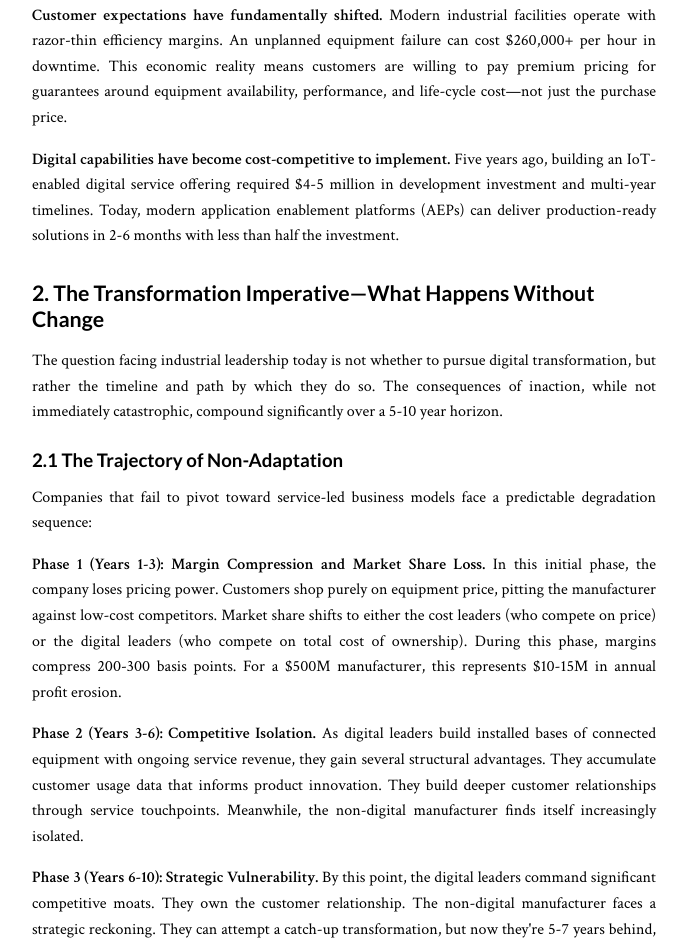
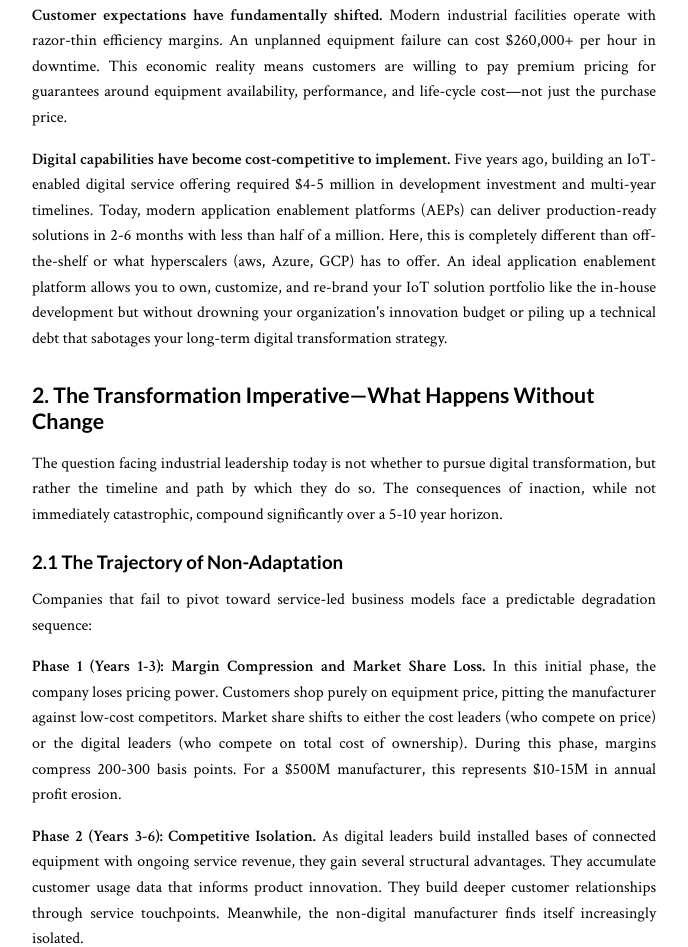
Before and after one commit to ankushsrana/ankushsrana-technical-paper-from-equipment-sales-to-digital-services, a plain HTML site: page index.html in a window 1280 px wide. Shown: the part 2915-3862 px from the top of the page, without its empty margins (296-984 px from the left). Drawn offline with Linux system fonts and the light colour scheme.

Commit message:
Update index.html
changes done to 1.3

```diff
--- a/index.html
+++ b/index.html
@@ -451,7 +451,7 @@
 
     <p><strong>Customer expectations have fundamentally shifted.</strong> Modern industrial facilities operate with razor-thin efficiency margins. An unplanned equipment failure can cost $260,000+ per hour in downtime. This economic reality means customers are willing to pay premium pricing for guarantees around equipment availability, performance, and life-cycle cost—not just the purchase price.</p>
 
-    <p><strong>Digital capabilities have become cost-competitive to implement.</strong> Five years ago, building an IoT-enabled digital service offering required $4-5 million in development investment and multi-year timelines. Today, modern application enablement platforms (AEPs) can deliver production-ready solutions in 2-6 months with less than half the investment.</p>
+    <p><strong>Digital capabilities have become cost-competitive to implement.</strong> Five years ago, building an IoT-enabled digital service offering required $4-5 million in development investment and multi-year timelines. Today, modern application enablement platforms (AEPs) can deliver production-ready solutions in 2-6 months with less than half of a million. Here, this is completely different than off-the-shelf or what hyperscalers (aws, Azure, GCP) has to offer. An ideal application enablement platform allows you to own, customize, and re-brand your IoT solution portfolio like the in-house development but without drowning your organization's innovation budget or piling up a technical debt that sabotages your long-term digital transformation strategy.</p>
 
     <!-- Section 2 -->
     <h2 id="section-2">2. The Transformation Imperative—What Happens Without Change</h2>
```
